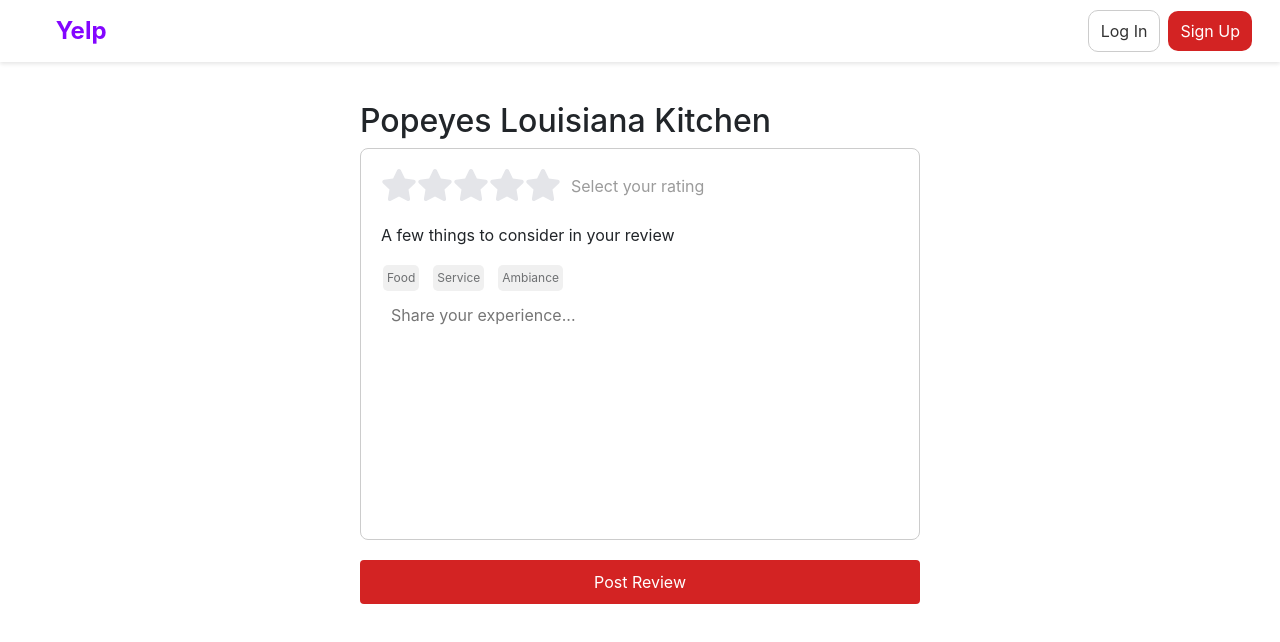
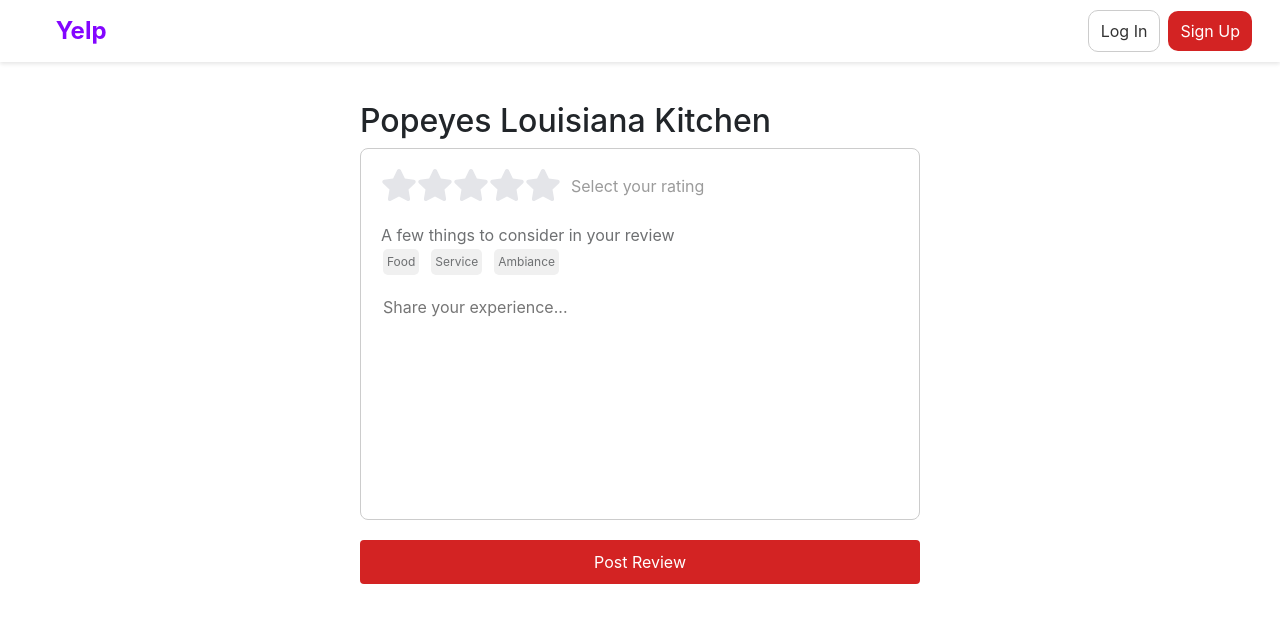
Before and after one commit to HHHHHeloise/Yepyep, a React (Create React App) app: page /detail/write-review in a window 1280 px wide. Shown: the top 642 px of the page. Built offline with nearby package versions, Linux system fonts and the light colour scheme.

Commit message:
styling refine

```diff
--- a/src/components/Restaurants/WriteReviewPage.css
+++ b/src/components/Restaurants/WriteReviewPage.css
@@ -26,18 +26,21 @@
 .review-textarea {
     width: 100%;
     height: 200px;
-    padding: 10px;
-    margin-bottom: 20px;
+    margin-top: 16px;
     border: none;
     outline: none;
     resize: none;
     background: none;
 }
 
+.reminder {
+    color: rgb(110, 112, 114);
+}
+
 .tags {
     display: flex;
     flex-wrap: wrap;
-    gap: 10px;
+    gap: 8px;
 }
 
 .tag {
@@ -63,6 +66,7 @@
 
 .post-review-button:hover {
     background: #a81c1c;
+    max-width: 200px;
 }
 
 .header {
--- a/src/components/Restaurants/WriteReviewPage.js
+++ b/src/components/Restaurants/WriteReviewPage.js
@@ -58,7 +58,7 @@
                 <form onSubmit={handleSubmit} className="review-form">
                     <div className="review-box">
                         <StarRatingInput setRating={setRating} />
-                        <p> A few things to consider in your review</p>
+                        <div className='reminder'>A few things to consider in your review </div>
                         <div className="tags">
                             {['Food', 'Service', 'Ambiance'].map(tag => (
                                 <span
```
